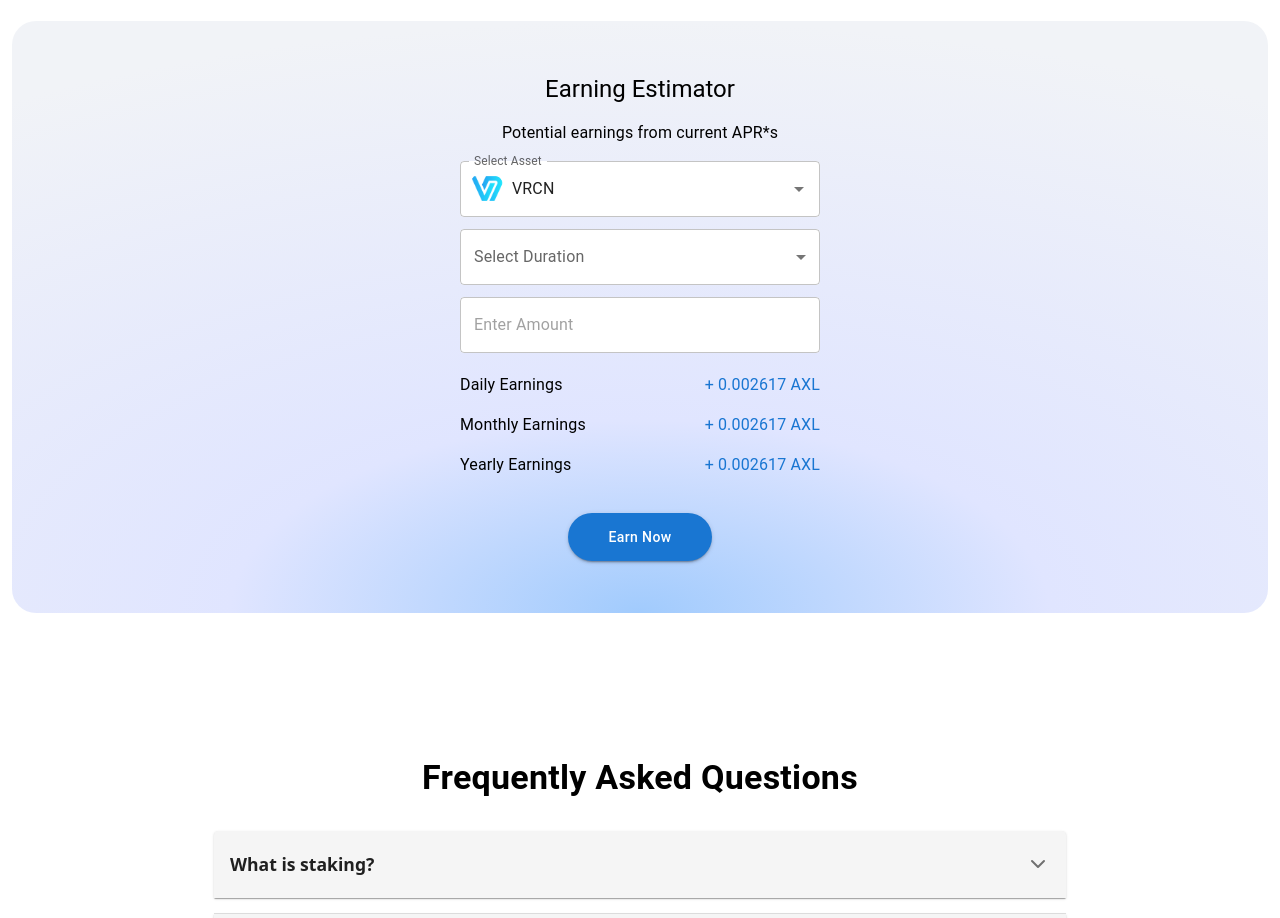
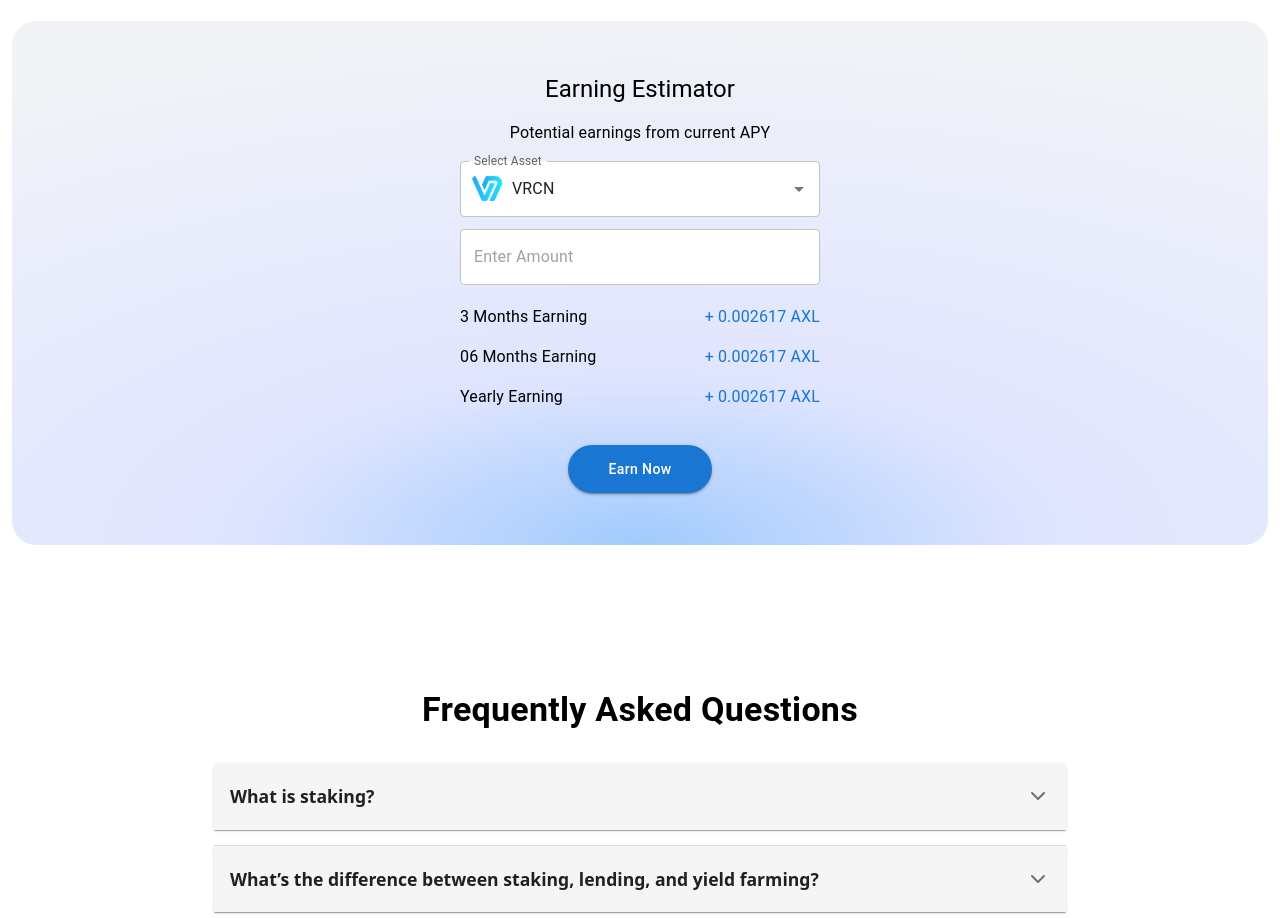
Before and after one commit to Aftab862/metaplayWallet, a React (Vite) app: page /staking in a window 1280 px wide. Shown: the part 1320-2238 px from the top of the page. Built offline with nearby package versions, Linux system fonts and the light colour scheme.

Commit message:
calculator improvements

```diff
--- a/src/components/Caculator.jsx
+++ b/src/components/Caculator.jsx
@@ -42,7 +42,7 @@ const Calculator = () => {
                     Earning Estimator
                 </Typography>
                 <Typography textAlign="center" variant='body1' mb={2}>
-                    Potential earnings from current APR*s
+                    Potential earnings from current APY
                 </Typography>
                 <Autocomplete
                     disablePortal
@@ -108,7 +108,7 @@ const Calculator = () => {
                         </Box>
                     )}
                 />
-                {value.id !== 2 && <FormControl
+                {/* {value?.id !== 2 && <FormControl
 
                     className='mb-3'
                 >
@@ -126,7 +126,7 @@ const Calculator = () => {
                         <MenuItem value={6}>6 Months</MenuItem>
                         <MenuItem value={12}>12 Months</MenuItem>
                     </Select>
-                </FormControl>}
+                </FormControl>} */}
 
 
                 <TextField
@@ -141,7 +141,7 @@ const Calculator = () => {
                 <Box className='flex justify-between mt-5  w-90'>
                     <Typography
                         variant='body1' mb={2}>
-                        Daily Earnings
+                        3 Months Earning
                     </Typography>
                     <Typography variant='body1' color='primary' mb={2}>
                         + 0.002617 AXL
@@ -150,7 +150,7 @@ const Calculator = () => {
                 <Box className='flex justify-between   w-90'>
                     <Typography
                         variant='body1' mb={2}>
-                        Monthly Earnings
+                        06 Months Earning
                     </Typography>
                     <Typography variant='body1' color='primary' mb={2}>
                         + 0.002617 AXL
@@ -159,7 +159,7 @@ const Calculator = () => {
                 <Box className='flex justify-between  mb-5 w-90'>
                     <Typography
                         variant='body1' mb={2}>
-                        Yearly Earnings
+                        Yearly Earning
                     </Typography>
                     <Typography variant='body1' color='primary' mb={2}>
                         + 0.002617 AXL
```
